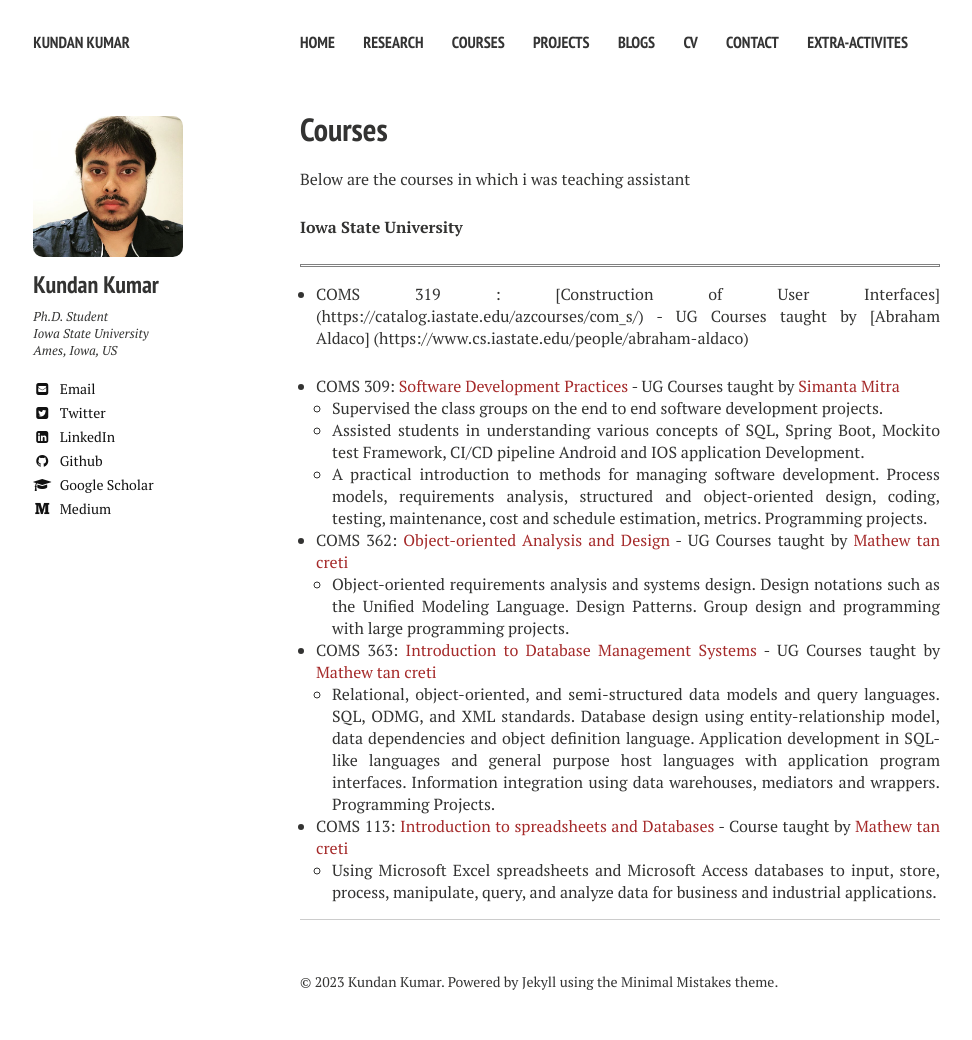
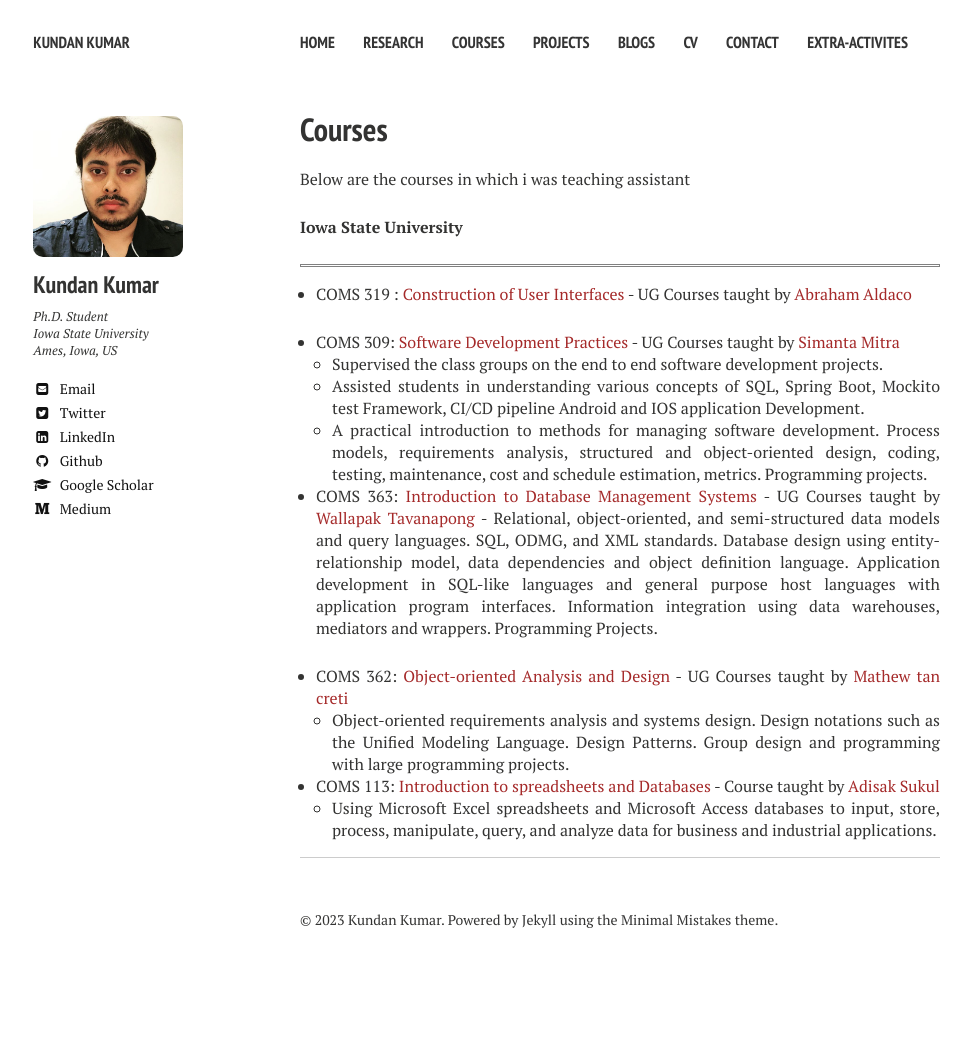
Before and after one commit to kundan7kumar/kundan7kumar.github.io, a Jekyll site: the page built from teaching/index.md, in a window 1280 px wide. Shown: the whole page, without its empty margins (20-992 px from the left). Built offline with Jekyll 4.4.1, drawn with Linux system fonts in a browser that asks for light colours; nearby versions of some CDN libraries; after the commit the page ends 978 px from its top, so only the background shows below that.

Commit message:
Update index.md

```diff
--- a/teaching/index.md
+++ b/teaching/index.md
@@ -15,7 +15,7 @@ Below are the courses in which i was teaching assistant
   <b>**Computer Science**</b>
 </div> -->
 
-* COMS 319 : [Construction of User Interfaces] (https://catalog.iastate.edu/azcourses/com_s/) - UG Courses taught by [Abraham Aldaco] (https://www.cs.iastate.edu/people/abraham-aldaco)
+* COMS 319 : [Construction of User Interfaces](https://catalog.iastate.edu/azcourses/com_s/) - UG Courses taught by [Abraham Aldaco](https://www.cs.iastate.edu/people/abraham-aldaco)
 
 * COMS 309: [Software Development Practices](https://catalog.iastate.edu/azcourses/com_s/) - UG Courses taught by [Simanta Mitra](https://www.cs.iastate.edu/people/simanta-mitra)
     - Supervised the class groups on the end to end software development projects.
@@ -23,13 +23,15 @@ Below are the courses in which i was teaching assistant
      Android and IOS application Development.
     - A practical introduction to methods for managing software development. Process models, requirements analysis, structured and object-oriented design, coding, testing, maintenance, cost and schedule estimation, metrics. Programming projects.
 
+* COMS 363: [Introduction to Database Management Systems](https://catalog.iastate.edu/azcourses/com_s/) - UG Courses taught by [Wallapak Tavanapong](https://www.cs.iastate.edu/tavanapo)
+        - Relational, object-oriented, and semi-structured data models and query languages. SQL, ODMG, and XML standards. Database design using entity-relationship model, data dependencies and object definition language. Application development in SQL-like languages and general purpose host languages with application program interfaces. Information integration using data warehouses, mediators and wrappers. Programming Projects.
+
 * COMS 362: [Object-oriented Analysis and Design](https://catalog.iastate.edu/azcourses/com_s/) - UG Courses taught by [Mathew tan creti](https://www.cs.iastate.edu/people/matthew-tan-creti)
     - Object-oriented requirements analysis and systems design. Design notations such as the Unified Modeling Language. Design Patterns. Group design and programming with large programming projects.
 
-* COMS 363: [Introduction to Database Management Systems](https://catalog.iastate.edu/azcourses/com_s/) - UG Courses taught by [Mathew tan creti](https://www.cs.iastate.edu/people/matthew-tan-creti)
-    - Relational, object-oriented, and semi-structured data models and query languages. SQL, ODMG, and XML standards. Database design using entity-relationship model, data dependencies and object definition language. Application development in SQL-like languages and general purpose host languages with application program interfaces. Information integration using data warehouses, mediators and wrappers. Programming Projects.
 
-* COMS 113: [Introduction to spreadsheets and Databases](https://catalog.iastate.edu/azcourses/com_s/) - Course taught by [Mathew tan creti](https://www.cs.iastate.edu/people/matthew-tan-creti)
+
+* COMS 113: [Introduction to spreadsheets and Databases](https://catalog.iastate.edu/azcourses/com_s/) - Course taught by [Adisak Sukul](https://www.cs.iastate.edu/adisak)
     - Using Microsoft Excel spreadsheets and Microsoft Access databases to input, store, process, manipulate, query, and analyze data for business and industrial applications.
 
 
```
